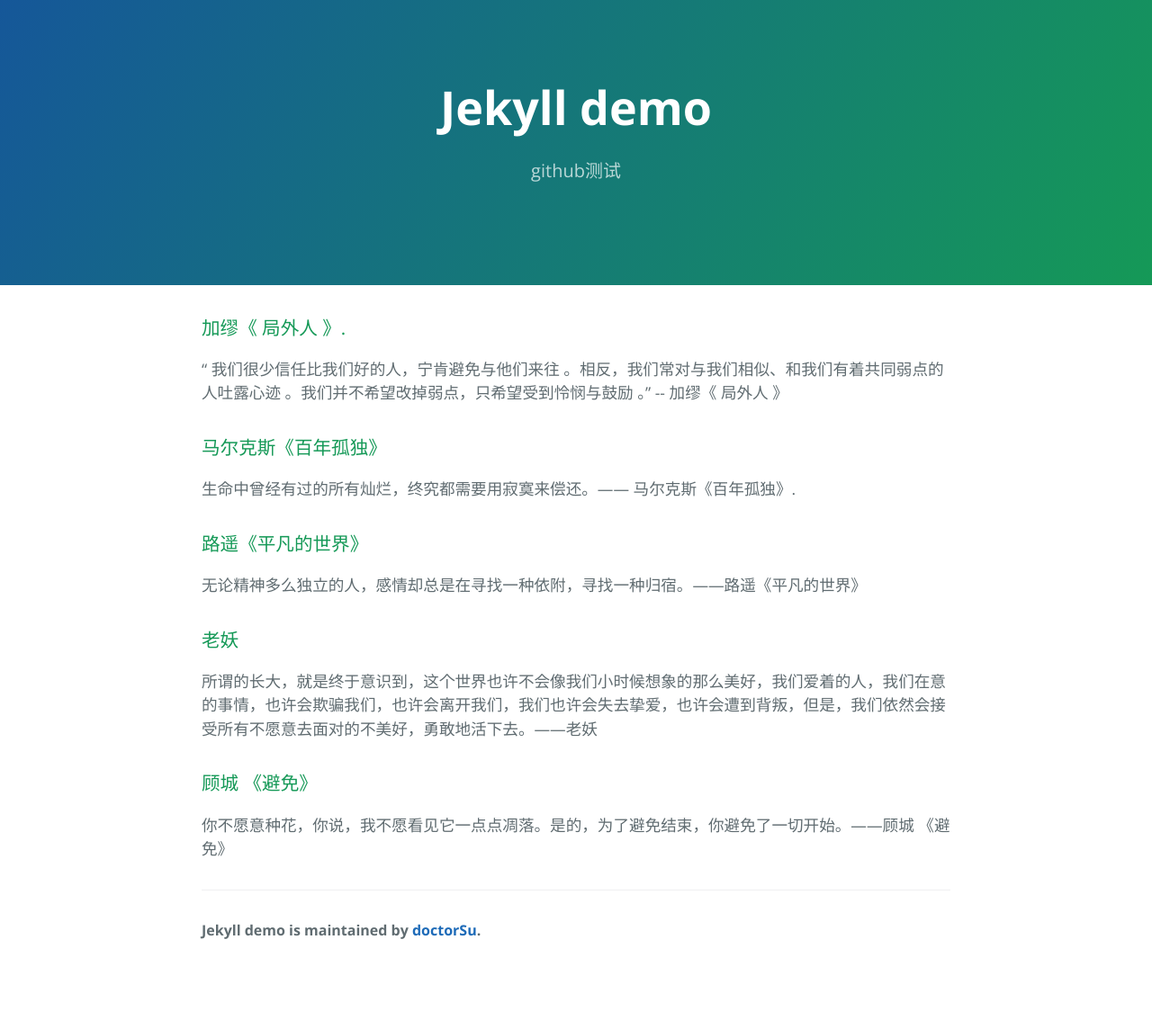
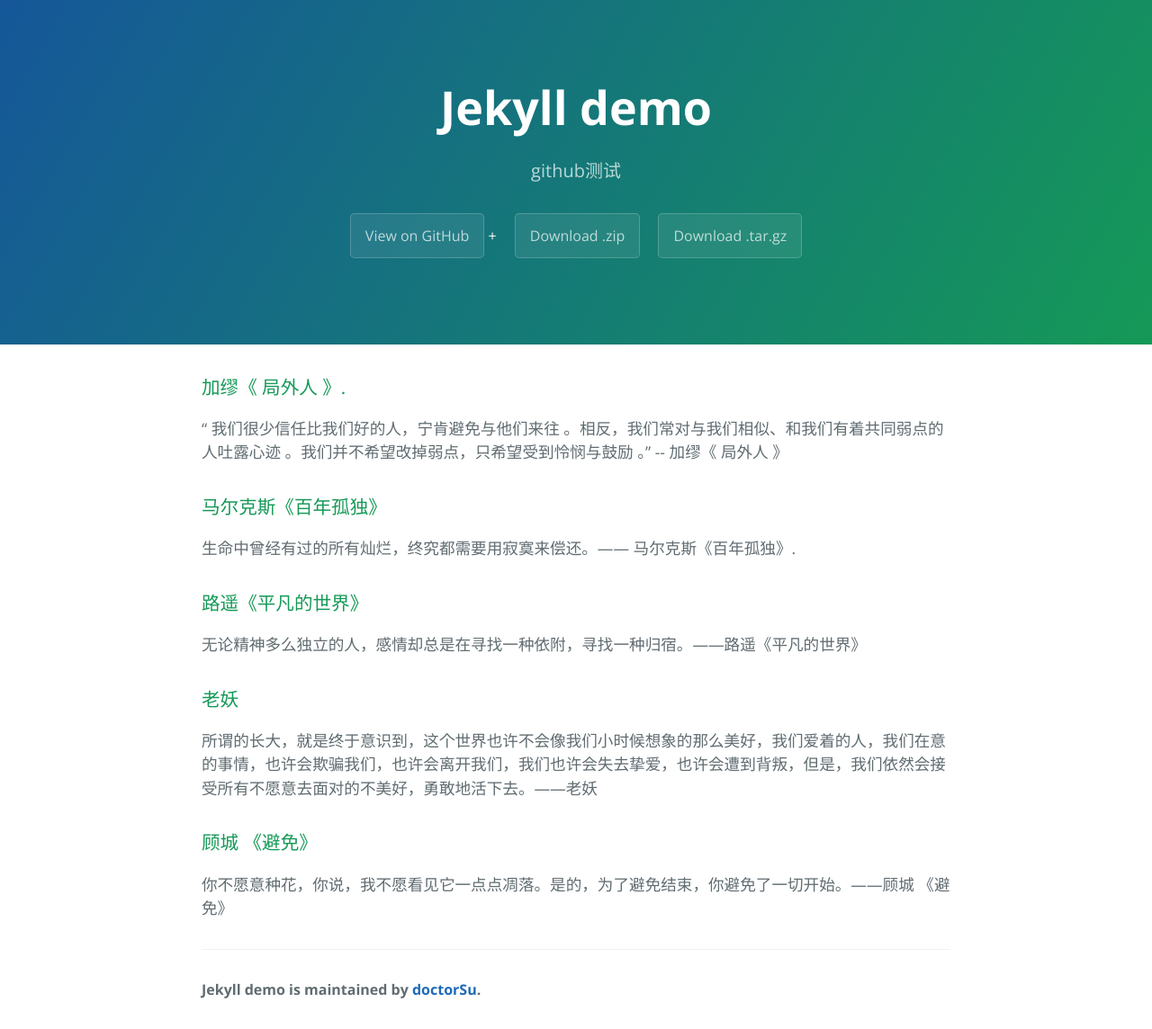
Before and after one commit to doctorSu/jekyll_demo, a Jekyll site: the page index.html, which Jekyll copies as it is, in a window 1280 px wide. Shown: the whole page at 90% size. Built offline with Jekyll 4.4.1, drawn with Linux system fonts in a browser that asks for light colours; before the commit the page ends 1078 px from its top, so only the background shows below that.

Commit message:
Update index.html

```diff
--- a/index.html
+++ b/index.html
@@ -13,7 +13,9 @@
     <section class="page-header">
       <h1 class="project-name">Jekyll demo</h1>
       <h2 class="project-tagline">github测试</h2>
-
+     <a href="https://github.com/doctorSu/jekyll_demo" class="btn">View on GitHub</a>		+
+      <a href="https://github.com/doctorSu/jekyll_demo/zipball/master" class="btn">Download .zip</a>
+      <a href="https://github.com/doctorSu/jekyll_demo/tarball/master" class="btn">Download .tar.gz</a>
     </section>
 
     <section class="main-content">
```
